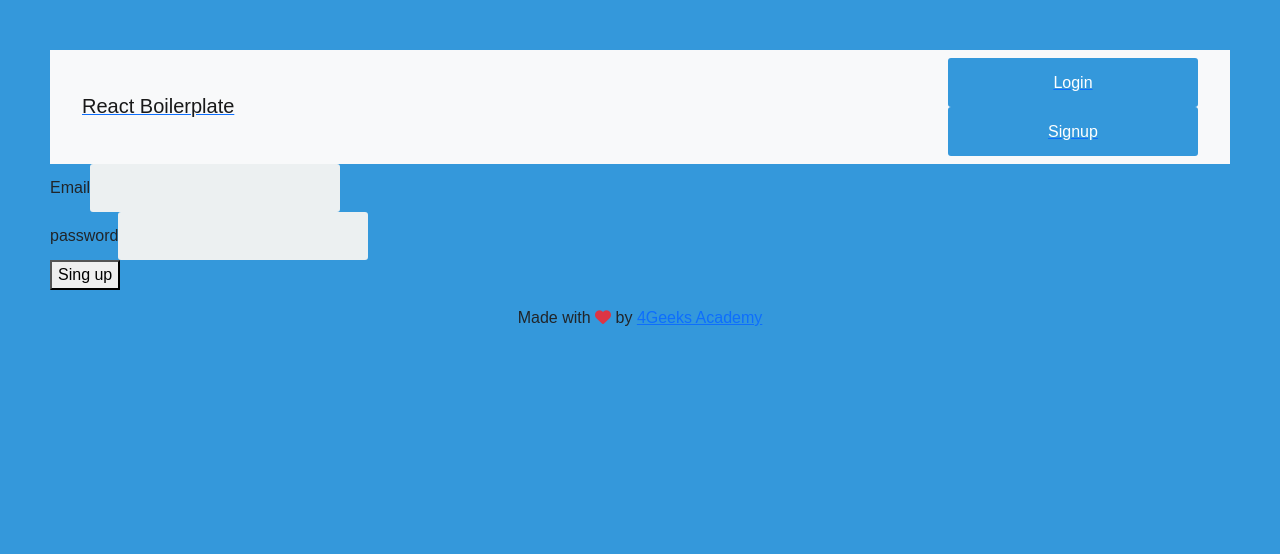
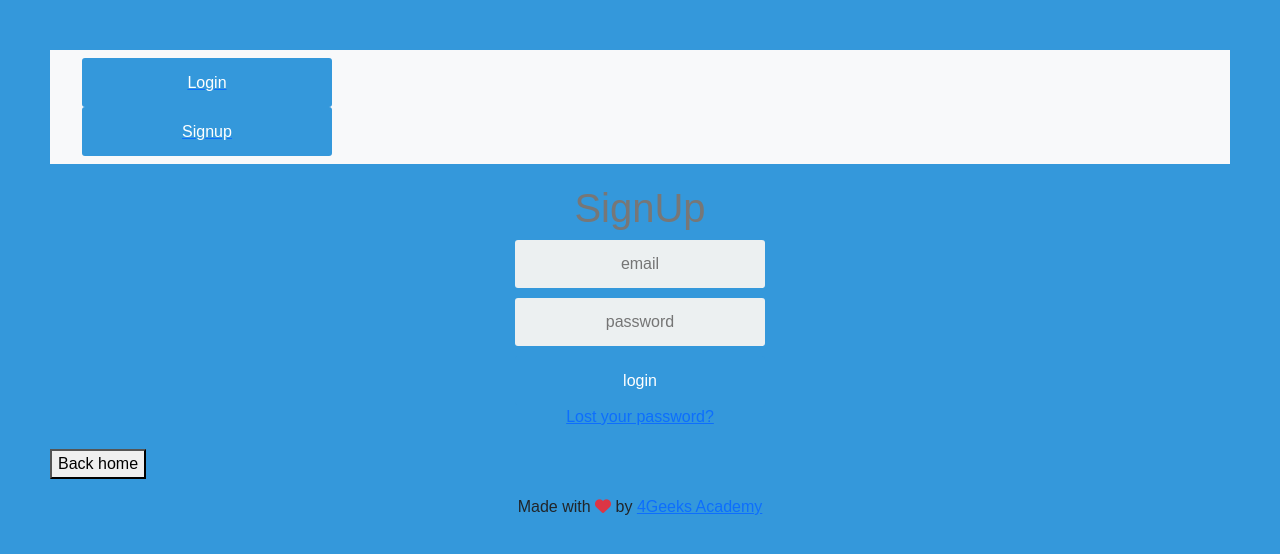
Before and after one commit to 4GeeksAcademy/aaguirre-token-verificacion, a React app: page /signUp in a window 1280 px wide. Built offline with nearby package versions, Linux system fonts and the light colour scheme; no server answers.

Commit message:
parte visual pte cambios

```diff
--- a/src/front/js/component/navbar.js
+++ b/src/front/js/component/navbar.js
@@ -5,9 +5,6 @@ export const Navbar = () => {
 	return (
 		<nav className="navbar navbar-light bg-light">
 			<div className="container">
-				<Link to="/">
-					<span className="navbar-brand mb-0 h1">React Boilerplate</span>
-				</Link>
 				<div className="ml-auto">
 					<Link to="/login">
 						<button className="btn btn-primary">Login</button>
--- a/src/front/js/pages/login.js
+++ b/src/front/js/pages/login.js
@@ -2,7 +2,7 @@ import React, { useState, useEffect, useContext } from "react";
 import { Link } from "react-router-dom";
 
 import { Context } from "../store/appContext";
-import '../../styles/index.css'
+import '../../styles/login.css'
 
 export const Login = () => {
 	const { store, actions } = useContext(Context);
--- a/src/front/js/pages/signUp.js
+++ b/src/front/js/pages/signUp.js
@@ -2,36 +2,36 @@ import React, { useState, useEffect, useContext } from "react";
 import { Link } from "react-router-dom";
 
 import { Context } from "../store/appContext";
-import '../../styles/index.css'
+import '../../styles/signUp.css'
 
 export const SignUp = () => {
     return (
-        <div >
-            <div className='AddPerson-Form' >
-                <div className='AddPerson-Form-Group'>
-                    <label htmlFor='name'>Email</label>
-                    <input
-                        //value={email}
-                        //onChange={handleChange}
-                        //type='text'
-                        //name='email'
-                        //id='name'
-                    />
-                </div>
-                <div className='AddPerson-Form-Group'>
-                    <label htmlFor='jobTitle'>password</label>
-                    <input
-                        //value={password}
-                        //onChange={handleChange}
-                        //type='text'
-                        //name='password'
-                       // id='password'
-                    />
-                </div>
-                <button className='AddPerson-form-button' type='submit'>
-                    Sing up
-                </button>
-            </div>
-        </div>
+        <div classNameName="container">
+			<div className="signUp">
+				<div className="signUp_screen">
+					<div className="app-title">
+						<h1>SignUp</h1>
+					</div>
+
+					<div className="signUp-form">
+						<div className="control-group">
+							<input type="text" className="login-field" value="" placeholder="email" id="login-name"/>
+
+						</div>
+
+						<div className="control-group">
+							<input type="password" className="login-field" value="" placeholder="password" id="login-pass"/>
+
+						</div>
+
+						<a className="btn btn-primary btn-large btn-block" href="#">login</a>
+						<a className="signUp-link" href="#">Lost your password?</a>
+					</div>
+				</div>
+			</div>
+			<Link to="/">
+				<button classNameName="btn btn-primary">Back home</button>
+			</Link>
+		</div>
     )
 }
--- a/src/front/styles/index.css
+++ b/src/front/styles/index.css
@@ -1,81 +1,3 @@
 /*
     General Styles used on every website (Don't Repeat Yourself)
 */
-* {
-    box-sizing: border-box;
-    }
-
-    *:focus {
-        outline: none;
-    }
-    body {
-    font-family: Arial;
-    background-color: #3498DB;
-    padding: 50px;
-    }
-    .login {
-    margin: 20px auto;
-    width: 300px;
-    }
-    .login-screen {
-    background-color: #FFF;
-    padding: 20px;
-    border-radius: 5px
-    }
-
-    .app-title {
-    text-align: center;
-    color: #777;
-    }
-
-    .login-form {
-    text-align: center;
-    }
-    .control-group {
-    margin-bottom: 10px;
-    }
-
-    input {
-    text-align: center;
-    background-color: #ECF0F1;
-    border: 2px solid transparent;
-    border-radius: 3px;
-    font-size: 16px;
-    font-weight: 200;
-    padding: 10px 0;
-    width: 250px;
-    transition: border .5s;
-    }
-
-    input:focus {
-    border: 2px solid #3498DB;
-    box-shadow: none;
-    }
-
-    .btn {
-      border: 2px solid transparent;
-      background: #3498DB;
-      color: #ffffff;
-      font-size: 16px;
-      line-height: 25px;
-      padding: 10px 0;
-      text-decoration: none;
-      text-shadow: none;
-      border-radius: 3px;
-      box-shadow: none;
-      transition: 0.25s;
-      display: block;
-      width: 250px;
-      margin: 0 auto;
-    }
-
-    .btn:hover {
-      background-color: #2980B9;
-    }
-
-    .login-link {
-      font-size: 12px;
-      color: #444;
-      display: block;
-        margin-top: 12px;
-    }
--- /dev/null
+++ b/src/front/styles/login.css
@@ -0,0 +1,79 @@
+
+* {
+    box-sizing: border-box;
+    }
+
+    *:focus {
+        outline: none;
+    }
+    body {
+    font-family: Arial;
+    background-color: #3498DB;
+    padding: 50px;
+    }
+    .login {
+    margin: 20px auto;
+    width: 300px;
+    }
+    .login-screen {
+    background-color: #FFF;
+    padding: 20px;
+    border-radius: 5px
+    }
+
+    .app-title {
+    text-align: center;
+    color: #777;
+    }
+
+    .login-form {
+    text-align: center;
+    }
+    .control-group {
+    margin-bottom: 10px;
+    }
+
+    input {
+    text-align: center;
+    background-color: #ECF0F1;
+    border: 2px solid transparent;
+    border-radius: 3px;
+    font-size: 16px;
+    font-weight: 200;
+    padding: 10px 0;
+    width: 250px;
+    transition: border .5s;
+    }
+
+    input:focus {
+    border: 2px solid #3498DB;
+    box-shadow: none;
+    }
+
+    .btn {
+      border: 2px solid transparent;
+      background: #3498DB;
+      color: #ffffff;
+      font-size: 16px;
+      line-height: 25px;
+      padding: 10px 0;
+      text-decoration: none;
+      text-shadow: none;
+      border-radius: 3px;
+      box-shadow: none;
+      transition: 0.25s;
+      display: block;
+      width: 250px;
+      margin: 0 auto;
+    }
+
+    .btn:hover {
+      background-color: #2980B9;
+    }
+
+    .login-link {
+      font-size: 12px;
+      color: #444;
+      display: block;
+        margin-top: 12px;
+    }
--- /dev/null
+++ b/src/front/styles/signUp.css
@@ -0,0 +1,78 @@
+* {
+    box-sizing: border-box;
+    }
+
+    *:focus {
+        outline: none;
+    }
+    body {
+    font-family: Arial;
+    background-color: #3498DB;
+    padding: 50px;
+    }
+    .signUp {
+    margin: 20px auto;
+    width: 300px;
+    }
+    .signUp-screen {
+    background-color: #FFF;
+    padding: 20px;
+    border-radius: 5px
+    }
+
+    .app-title {
+    text-align: center;
+    color: #777;
+    }
+
+    .signUp-form {
+    text-align: center;
+    }
+    .control-group {
+    margin-bottom: 10px;
+    }
+
+    input {
+    text-align: center;
+    background-color: #ECF0F1;
+    border: 2px solid transparent;
+    border-radius: 3px;
+    font-size: 16px;
+    font-weight: 200;
+    padding: 10px 0;
+    width: 250px;
+    transition: border .5s;
+    }
+
+    input:focus {
+    border: 2px solid #3498DB;
+    box-shadow: none;
+    }
+
+    .btn {
+      border: 2px solid transparent;
+      background: #3498DB;
+      color: #ffffff;
+      font-size: 16px;
+      line-height: 25px;
+      padding: 10px 0;
+      text-decoration: none;
+      text-shadow: none;
+      border-radius: 3px;
+      box-shadow: none;
+      transition: 0.25s;
+      display: block;
+      width: 250px;
+      margin: 0 auto;
+    }
+
+    .btn:hover {
+      background-color: #2980B9;
+    }
+
+    .signUP-link {
+      font-size: 12px;
+      color: #444;
+      display: block;
+        margin-top: 12px;
+    }
```
